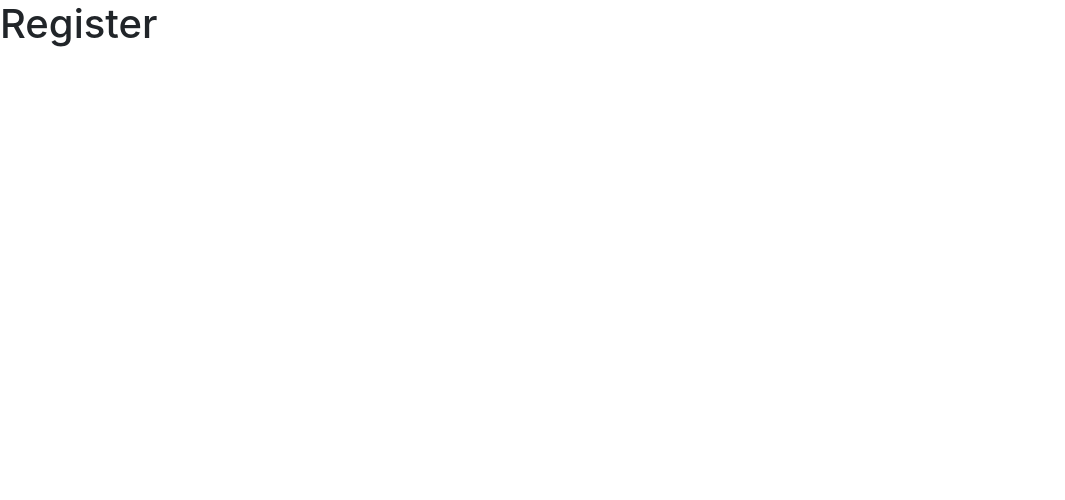
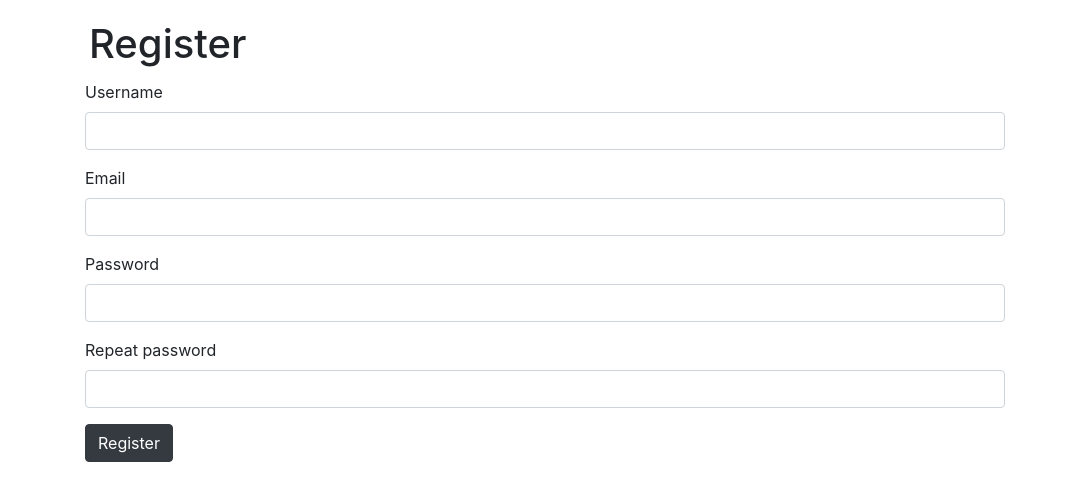
Before and after one commit to ChristinaNikolova/PregnancyDiary-React, a React (Create React App) app in the folder client/: page /register in a window 1280 px wide. Shown: the top 500 px of the page, without its empty margins (0-1065 px from the left). Built offline with nearby package versions, Linux system fonts and the light colour scheme.

Commit message:
implement login and register

```diff
--- a/client/src/components/Auth/Login/Login.jsx
+++ b/client/src/components/Auth/Login/Login.jsx
@@ -18,7 +18,8 @@ function Login({ history }) {
         setErrorEmail(validator.validEmail(email));
         setErrorPassword(validator.validPassword(password));
 
-        if (validator.validEmail(email) === '' && validator.validPassword(password) === '') {
+        if (validator.validEmail(email) === '' &&
+            validator.validPassword(password) === '') {
             authService
                 .login(email, password)
                 .then((data) => {
@@ -31,7 +32,7 @@ function Login({ history }) {
                     localStorage.setItem('isAdmin', data['isAdmin']);
                     history.push('/');
                     toastr.success(data['message'], 'Success');
-                })
+                });
         }
     }
 
--- a/client/src/components/Auth/Register/Register.jsx
+++ b/client/src/components/Auth/Register/Register.jsx
@@ -1,6 +1,84 @@
-function Register() {
+import { useState } from 'react';
+import toastr from 'toastr';
+
+import Input from '../../shared/Input/Input.jsx';
+import * as validator from '../../../utils/validators/authValidator.js';
+import * as authService from '../../../services/authService.js';
+
+function Register({ history }) {
+    const [errorUsername, setErrorUsername] = useState('');
+    const [errorEmail, setErrorEmail] = useState('');
+    const [errorPassword, setErrorPassword] = useState('');
+    const [errorRePassword, setErrorRePassword] = useState('');
+
+    const onRegisterSubmitHandler = (e) => {
+        e.preventDefault();
+
+        const username = e.target.username.value;
+        const email = e.target.email.value;
+        const password = e.target.password.value;
+        const rePassword = e.target.repeatPassword.value;
+
+        setErrorUsername(validator.validUsername(username));
+        setErrorEmail(validator.validEmail(email));
+        setErrorPassword(validator.validPassword(password));
+        setErrorRePassword(validator.validPasswordsMatch(password, rePassword));
+
+        if (validator.validUsername(username) === '' &&
+            validator.validEmail(email) === '' &&
+            validator.validPassword(password) === '' &&
+            validator.validPasswordsMatch(password, rePassword) === '') {
+            authService
+                .register(username, email, password)
+                .then((data) => {
+                    if (data['status'] === 400) {
+                        toastr.error(data['message'], 'Error');
+                        return;
+                    }
+                    history.push('/login');
+                    toastr.success(data['message'], 'Success');
+                });
+        }
+    }
+
     return (
-        <h1>Register</h1>
+        <div className="register-wrapper">
+            <div className="fill pt-2 pb-2"></div>
+            <div className="container">
+                <h1 className="p-1 cursive-font-style">Register</h1>
+                <div className="row">
+                    <div className="col-lg-10">
+                        <form onSubmit={onRegisterSubmitHandler}>
+                            <Input
+                                type='text'
+                                name='username'
+                                label='Username'
+                                error={errorUsername} />
+
+                            <Input
+                                type='email'
+                                name='email'
+                                label='Email'
+                                error={errorEmail} />
+
+                            <Input
+                                type='password'
+                                name='password'
+                                label='Password'
+                                error={errorPassword} />
+
+                            <Input
+                                type='password'
+                                name='repeatPassword'
+                                label='Repeat password'
+                                error={errorRePassword} />
+
+                            <button className="btn btn-dark" type="submit" > Register</button >
+                        </form >
+                    </div >
+                </div >
+            </div >
+        </div >
     );
 }
 
```
